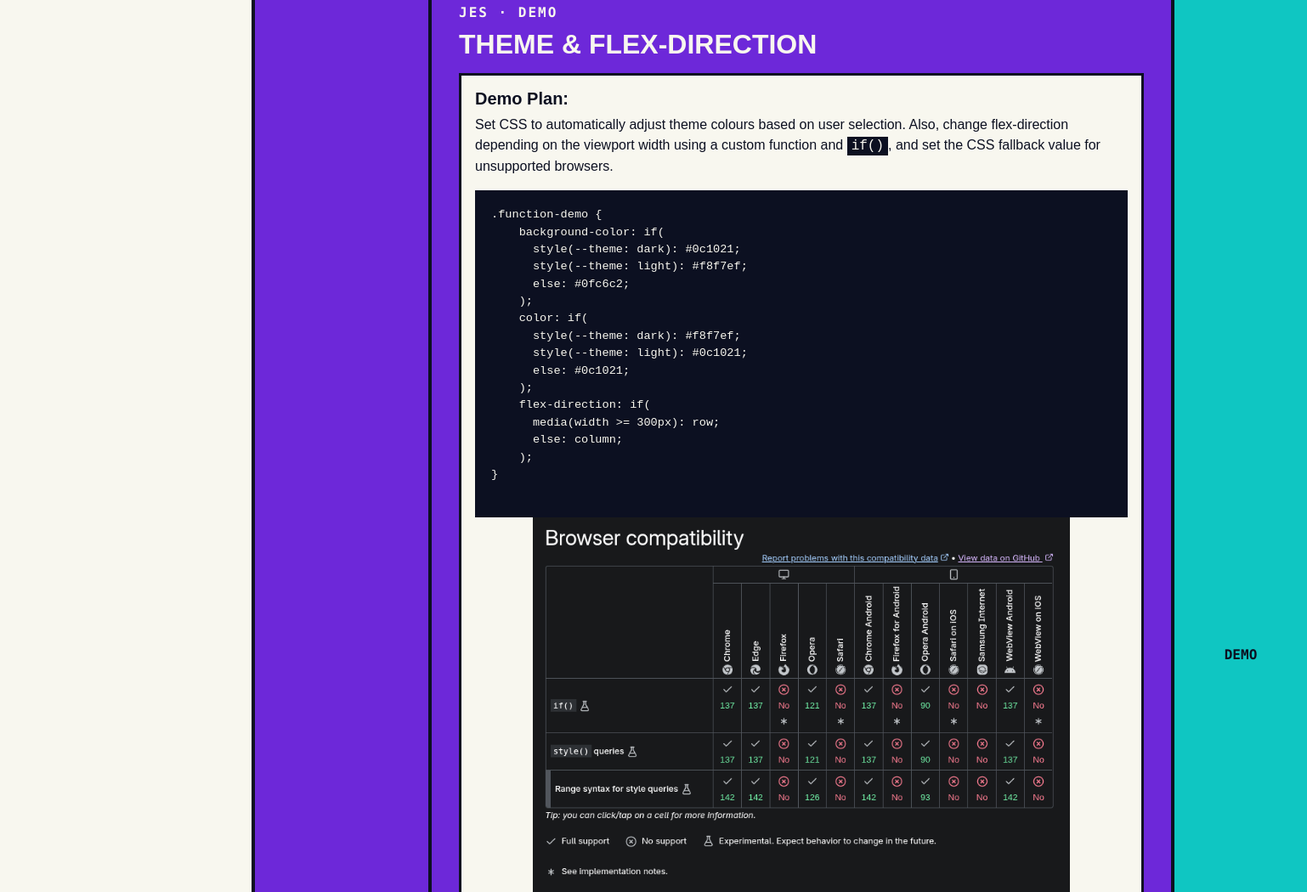
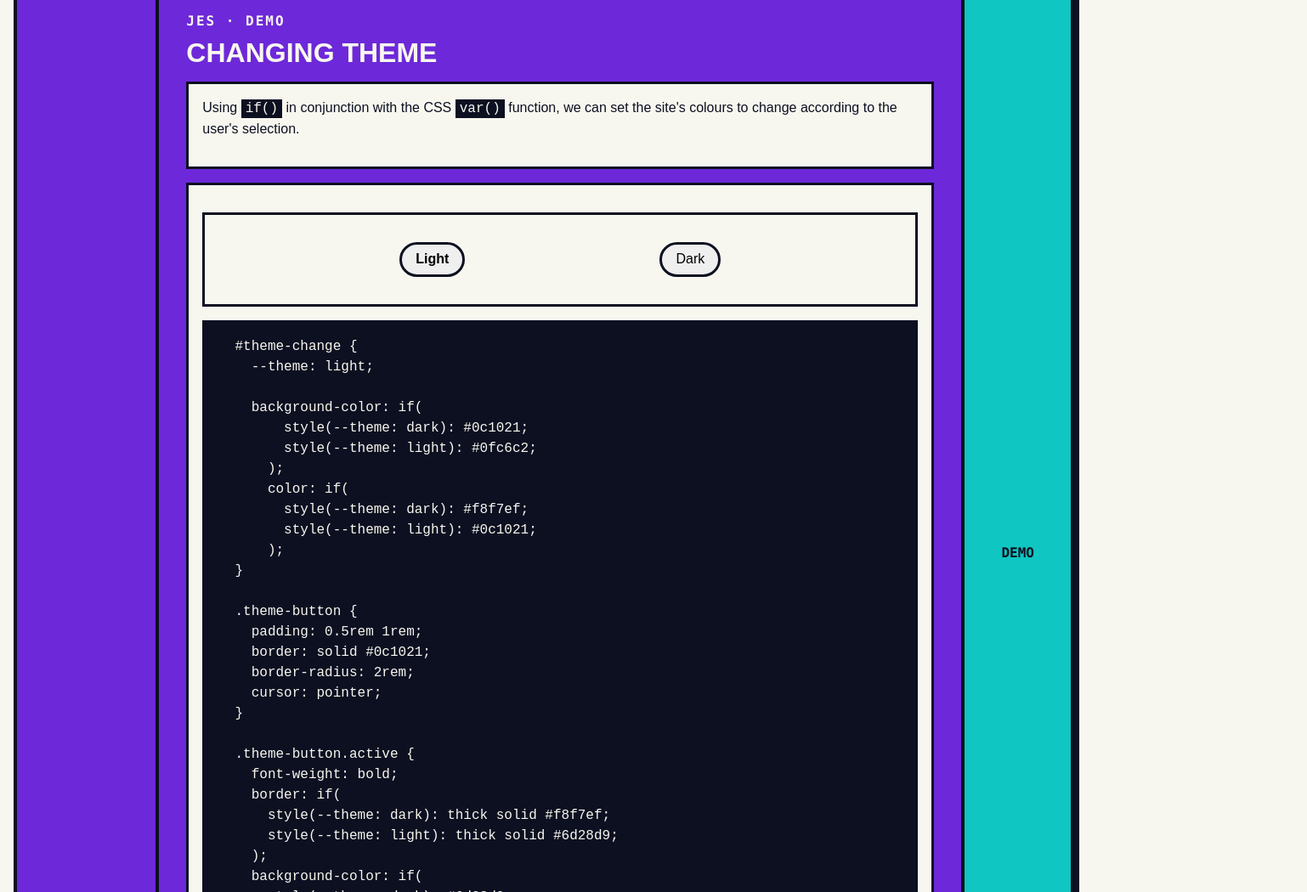
Before and after one commit to jesomerville/new-css-tech.github.io, a plain HTML site: page index.html in a window 1280 px wide. Shown: the part 1750-2800 px from the top of the page at 85% size, 1538 px wide, since content can reach past the window. Drawn offline with Linux system fonts and the light colour scheme.

Commit message:
This looks okay to me but my eyes are blurring so.

```diff
--- a/index.html
+++ b/index.html
@@ -18,6 +18,10 @@
 
   <link rel="stylesheet" href="styles/normalize-fwd.css">
   <link rel="stylesheet" href="styles/styles.css">
+
+  <!-- function script -->
+  <script src="scripts/script.js" defer></script>
+
 </head>
 
 <body>
@@ -31,7 +35,7 @@
         <h1>New CSS Tech</h1>
 
         <p class="intro-text">
-          A website covering three modern CSS technologies - custom CSS functions, native carosel controls, and z.
+          A website covering three modern CSS technologies - custom CSS functions, native carousel controls, and z.
         </p>
 
         <nav class="topic-nav" aria-label="Technology sections">
@@ -56,9 +60,8 @@
       </div>
 
       <picture class="hero-picture">
-        <source media="(width < 768px)" srcset="images/hero-700w.jpg">
-        <source media="(width >= 768px)" srcset="images/hero-1920w.jpg">
-
+        <source media="(max-width: 700px)" srcset="images/hero-700w.jpg">
+        <source srcset="images/hero-1920w.jpg">
         <img
           src="images/hero-1920w.jpg"
           class="hero-image"
@@ -69,45 +72,55 @@
   </header>
 
   <main id="main">
+
     <section class="technology-row tech-one" id="if-function" aria-labelledby="tech-one-title">
       <div class="row-label">
         <p>01</p>
-        <h2 id="function-title">if() function</h2>
+        <h2 id="tech-one-title">if() function</h2>
       </div>
 
-      <article class="tech-section" id="function-what">
+      <section class="tech-section" id="function-what">
         <p class="section-label">Jes · What</p>
         <h3>if() function</h3>
 
         <p class="summary">
-          CSS custom functions are used to set paramaters, define variables, and call the result.  The <code>if()</code> function adds inline conditionals to customize style, media, or supports queries.
+          CSS custom functions are used to set paramaters, define variables, and call the result.  The <code>if()</code> function adds inline conditionals to customize three queries: <code>@container</code> style-features, <code>@media</code>, or <code>@supports</code>.
+        </p>
 
         <div class="info-cards">
           <section>
             <h4>What is it?</h4>
-            <p>The <code>if()</code> function gives conditional logic to CSS property values, allowing changes without adding script files.</p>
+            <p>
+              The <code>if()</code> function gives conditional logic to CSS property values, allowing changes without adding script files.
+            </p>
           </section>
 
           <section>
             <h4>What does it do?</h4>
-            <p>Uses <code>if-test : value</code> and <code>else : value</code> pairs to test a CSS property against a condition.</p>
+            <p>
+              Uses <code>if-test : value</code> and <code>else : value</code> pairs to test a CSS property against a condition.
+            </p>
           </section>
 
           <section>
             <h4>Why use it?</h4>
-            <p>Abbrieviates CSS code necessary for styling, creating shorter files that are easier to read.</p>
+            <p>
+              Abbrieviates CSS code necessary for styling, creating shorter files that are easier to read.
+            </p>
           </section>
 
           <section>
             <h4>Where would you use it?</h4>
-            <p>Adjust property values based on user selections, viewport size, or browser.</p>
+            <p>
+              Automatically adjust CSS property values based on user selections, viewport size, or browser.
+            </p>
           </section>
         </div>
-      </article>
+      </section>
 
       <a class="section-link link-what" href="#function-what">What</a>
 
-      <article class="tech-section" id="function-how">
+      <section class="tech-section" id="function-how">
         <p class="section-label">Jes · How</p>
         <h3>Conditional Logic Return</h3>
 
@@ -123,73 +136,82 @@
             <li>The property will be set to the value of the first true condition found.</li>
           </ol>
         </div>
-      </article>
+      </section>
 
       <a class="section-link link-how" href="#function-how">How</a>
 
-      <article class="tech-section" id="function-demo">
+      <section class="tech-section" id="function-demo">
         <p class="section-label">Jes · Demo</p>
-        <h3>Theme & Flex-Direction</h3>
+        <h3>Changing Theme</h3>
+        <div class="content-box">
+          <p>
+            Using <code>if()</code> in conjunction with the CSS <code>var()</code> function, we can set the site's colours to change according to the user's selection.
+          </p>
+        </div>
 
         <div class="function-steps">
-
-          <div class="function-step">
+          <section class="function-step">
             <div class="function-step-text">
-              <h4>Demo Plan:</h4>
-              <p>Set CSS to automatically adjust theme colours based on user selection. Also, change flex-direction depending on the viewport width using a custom function and <code>if()</code>, and set the CSS fallback value for unsupported browsers.</p>
+              <p class="section-label"></p>
+              <h4></h4>
+              <p></p>
             </div>
 
-              <pre class="demo-code"><code>.function-demo {
+            <div class="function-demo-grid">
+              <div class="function-showcase" id="theme-change">
+
+                <button class="theme-button active" type="button" value="light">
+                  Light
+                </button>
+
+                <button class="theme-button" type="button" value="dark">
+                  Dark
+                </button>
+
+              </div>
+              <pre class="demo-code">
+  <code>#theme-change {
+    --theme: light;
+
     background-color: if(
-      style(--theme: dark): #0c1021;
+        style(--theme: dark): #0c1021;
+        style(--theme: light): #0fc6c2;
+      );
+      color: if(
+        style(--theme: dark): #f8f7ef;
+        style(--theme: light): #0c1021;
+      );
+  }
+
+  .theme-button {
+    padding: 0.5rem 1rem;
+    border: solid #0c1021;
+    border-radius: 2rem;
+    cursor: pointer;
+  }
+
+  .theme-button.active {
+    font-weight: bold;
+    border: if(
+      style(--theme: dark): thick solid #f8f7ef;
+      style(--theme: light): thick solid #6d28d9;
+    );
+    background-color: if(
+      style(--theme: dark): #6d28d9;
       style(--theme: light): #f8f7ef;
-      else: #0fc6c2;
     );
     color: if(
       style(--theme: dark): #f8f7ef;
       style(--theme: light): #0c1021;
-      else: #0c1021;
     );
-    flex-direction: if(
-      media(width >= 300px): row;
-      else: column;
-    );
-}</code>
-            </pre>
-
-          <img class="function-showcase" src="images/function-demo-400w.png" alt="Browser compatibility table for the if() CSS function">
-
+  }</code>
+</pre>
+            </div>
+          </section>
         </div>
-
-        <div class="function-step">
-              <p  class="function-step-text" id="section-label">Step 1</p>
-                <h4 class="function-step-text">Step Heading</h4>
-                  <p class="function-step-text">
-                    Step paragraph text.
-                  </p>
-
-            <div class="function-demo-grid">
-
-              <div class="function-showcase">
-                <p>put a visual here</p>
-              </div>
-
-              <pre class="demo-code">
-                  <code>div {
-                    style();
-                    }
-                  </code>
-              </pre>
-
-            </div>
-          </div>
-        </div>
-
-      </article>
-
+      </section>
       <a class="section-link link-demo" href="#function-demo">Demo</a>
-
-    </section>
+      </section>
 
     <section class="technology-row tech-two" id="native-carousel-controls" aria-labelledby="tech-two-title">
       <div class="row-label">
@@ -250,6 +272,7 @@
       </section>
 
       <a class="section-link link-how" href="#carousel-how">How</a>
+
       <section class="tech-section" id="carousel-demo">
         <p class="section-label">Craig · Demo</p>
         <h3>Build-up demo</h3>
--- a/scripts/script.js
+++ b/scripts/script.js
@@ -0,0 +1,18 @@
+const buttons = document.querySelectorAll('.theme-button');
+
+function themeChange(event) {
+
+    const container = document.getElementById('theme-change');
+    const clickedButton = event.target;
+    const chosenTheme = clickedButton.value;
+
+    container.style.setProperty('--theme', chosenTheme);
+
+    buttons.forEach(btn => btn.classList.remove('active'));
+
+    clickedButton.classList.add('active');
+};
+
+buttons.forEach(button => {
+    button.addEventListener('click', themeChange);
+});
--- a/styles/styles.css
+++ b/styles/styles.css
@@ -62,24 +62,13 @@ h4 {
 
 p {
   margin-top: 0;
-
-  /* start - fix user agent stylesheet issue */
-  margin-block: 0;
-  margin-inline: 0;
 }
-
-ol {
-  margin-block: 0;
-  margin-inline: 0;
-  padding-inline-start: 1.4rem;
-}
-
-/* end - fifix user agent stylesheet issuex */
 
 .intro-text,
 .summary {
   max-width: 45rem;
   font-size: 1.125rem;
+  margin-bottom: 0.5rem;
 }
 
 .section-label {
@@ -357,35 +346,52 @@ main {
 
 
 /* =====================================================
-   Component: Jes' if() function demo
+   Component: Jess's if() function demo
    These styles are scoped to tech-one to avoid affecting teammate sections.
    ===================================================== */
-#section-label {
-  margin-top: 0;
-  margin-bottom: 0.5rem;
-  /* we can try different font styles */
-  font-family: Consolas, monospace;
-  font-size: 1rem;
-  font-weight: 700;
-  letter-spacing: 0.125rem;
-  text-transform: uppercase;
+
+#theme-change {
+  --theme: light;
+
+  background-color: if(
+      style(--theme: dark): #0c1021;
+      style(--theme: light): #0fc6c2;
+    );
+    color: if(
+      style(--theme: dark): #f8f7ef;
+      style(--theme: light): #0c1021;
+    );
+}
+
+.theme-button {
+  padding: 0.5rem 1rem;
+  border: solid #0c1021;
+  border-radius: 2rem;
+  cursor: pointer;
+}
+
+.theme-button.active {
+  font-weight: bold;
+  border: if(
+    style(--theme: dark): thick solid #f8f7ef;
+    style(--theme: light): thick solid #6d28d9;
+  );
+  background-color: if(
+    style(--theme: dark): #6d28d9;
+    style(--theme: light): #f8f7ef;
+  );
+  color: if(
+    style(--theme: dark): #f8f7ef;
+    style(--theme: light): #0c1021;
+  );
 }
 
 .tech-one .function-steps {
+  display: flex;
+  flex-direction: column;
   gap: 1rem;
-  margin-top: 1rem;
-}
-
-.tech-one #demo-intro p{
-  margin-bottom: 0.5rem;
-}
-
-.tech-one .function-demo-grid {
-  display: grid;
-  gap: 1rem;
-  margin-top: 1rem;
-  grid-template-columns: 1fr;
-  grid-template-rows: 1fr 1fr;
+  margin: 1rem auto;
+  width: 55rem;
 }
 
 .tech-one .function-step {
@@ -395,25 +401,41 @@ main {
   border: 3px solid #0c1021;
 }
 
-.tech-one .function-step-text {
-  margin-bottom: 1rem;
+.tech-one .function-step-text p:last-child {
+  margin-bottom: 0;
 }
 
 .tech-one .function-demo-grid {
-  display: grid;
+  display: flex;
+  flex-direction: column;
   gap: 1rem;
   margin-top: 1rem;
-  max-width: 45rem;
+  width: auto;
+}
+
+.tech-one .demo-function {
+  list-style: none;
+}
+
+.tech-one .function-showcase {
+  display: flex;
+  justify-content: space-evenly;
+  gap: 1rem;
+  position: relative;
+  margin: 0 auto;
+  width: 100%;
+  padding: 2rem 1rem;
+  border: #0c1021 solid;
 }
 
 .tech-one .demo-code {
   margin: 0;
   padding: 1rem;
+  overflow: auto;
   color: #f8f7ef;
   background-color: #0c1021;
   border: 3px solid #0c1021;
-  overflow-x: auto;
-  font-size: 0.85rem;
+  min-height: 500px;
 }
 
 .tech-one .demo-code code {
@@ -422,18 +444,21 @@ main {
   background-color: transparent;
 }
 
+.tech-one #function-how .content-box li + li {
+  margin-top: 0.75rem;
+}
+
+.tech-one #function-how code {
+  padding: 0.125rem 0.3125rem;
+  color: #f8f7ef;
+  background-color: #0c1021;
+}
+
 .tech-one .code-highlight {
   padding: 0.0625rem 0.1875rem;
-  color: #f8f7ef;
-  background-color: #6d28d9;
+  color: #0c1021;
+  background-color: #0fc6c2;
   font-weight: 700;
-}
-
-.tech-one .function-showcase {
-  position: relative;
-  max-width: 48rem;
-  margin: 0 auto;
-  padding: 0 4.25rem 1rem;
 }
 
 /* =====================================================
@@ -464,12 +489,21 @@ main {
   margin-top: 1rem;
 }
 
+.tech-two .carousel-step,
+.tech-two .carousel-demo-grid,
+.tech-two .carousel-showcase,
+.tech-two .demo-carousel,
+.tech-two .demo-code {
+  min-width: 0;
+  max-width: 100%;
+}
+
 /* The wrapper reserves side space for generated buttons. */
 .tech-two .carousel-showcase {
   position: relative;
   max-width: 48rem;
   margin: 0 auto;
-  padding: 0 4.25rem 1rem;
+  padding: 1rem;
 }
 
 .tech-two .demo-carousel {
@@ -529,7 +563,6 @@ main {
   font-weight: 700;
 }
 
-
 /* Scroll buttons.
    The content property creates browser-provided button elements. */
 
@@ -570,6 +603,7 @@ main {
   cursor: not-allowed;
 }
 
+
 /* On wider screens, anchor the generated buttons beside the scroll window. */
 @media (min-width: 48em) {
   @supports (anchor-name: --carousel-window) and (position-area: center left) {
@@ -608,8 +642,10 @@ main {
 .tech-two .demo-carousel-markers::scroll-marker-group,
 .tech-two .demo-carousel-complete::scroll-marker-group {
   display: flex;
+  flex-wrap: wrap;
   justify-content: center;
   gap: 0.5rem;
+  max-width: 100%;
   margin-top: 0.75rem;
 }
 
@@ -686,6 +722,12 @@ th.table-foot {
    ===================================================== */
 
 @media (min-width: 48em) {
+    .site-header,
+  main,
+  .site-footer {
+    max-width: 90rem;
+  }
+
   .header-content {
     display: grid;
     grid-template-columns: 1fr 1fr;
@@ -712,7 +754,7 @@ th.table-foot {
 
   .technology-row {
     display: grid;
-    grid-template-columns: 13rem 1fr 10rem;
+    grid-template-columns: 1.3fr 4fr 1fr;
   }
 
   .row-label {
```
Also changed, not shown: function-demo.txt (deleted), images/function-demo-400w.png (deleted).
